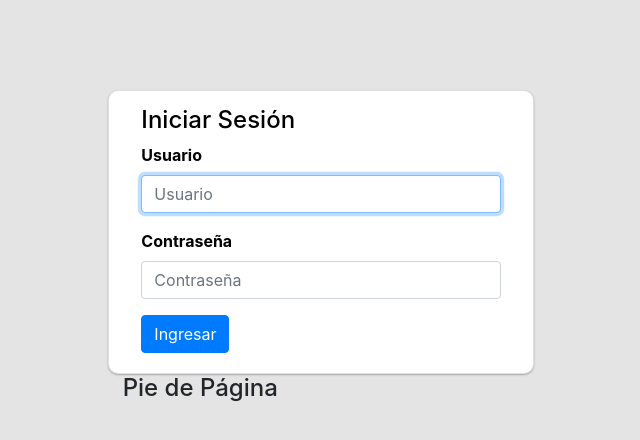
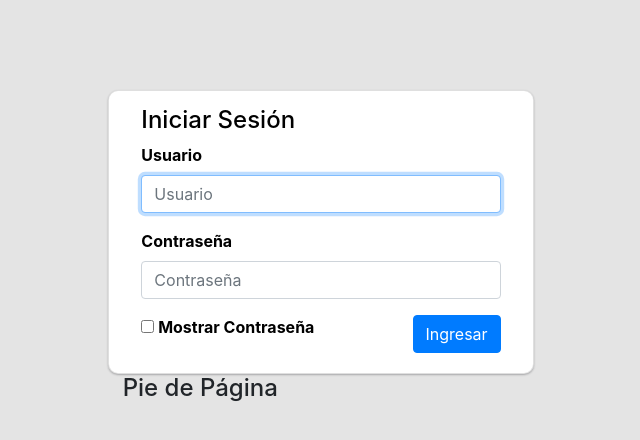
Before and after one commit to EliteArmy/farmacia, a PHP site: page /login.php in a window 1280 px wide. Shown: the top 440 px of the page, without its empty margins (319-959 px from the left). Run offline with PHP 8.4, Linux system fonts and the light colour scheme.

Commit message:
mostrar contaseña en login

```diff
--- a/03.App/login.php
+++ b/03.App/login.php
@@ -53,7 +53,16 @@
               Introduzca un Usuario y Contraseña validos
             </div>
 
-              <button type="submit" id="btn-login" class="btn btn-primary">Ingresar</button>
+            <div >
+              <div class="text-left" style="display:inline-block;">
+                <input class="text-left" type="checkbox" name="" onchange="document.getElementById('password').type = this.checked ? 'text' : 'password'"> Mostrar Contraseña
+              </div>
+
+              <div class="text-right" style="float:right">
+                <button type="submit" id="btn-login" class="btn btn-primary ">Ingresar</button>
+              </div>
+
+            </div>
 
           </div>
         </div>
```
Lines whose indentation alone changed are shown as unchanged.
